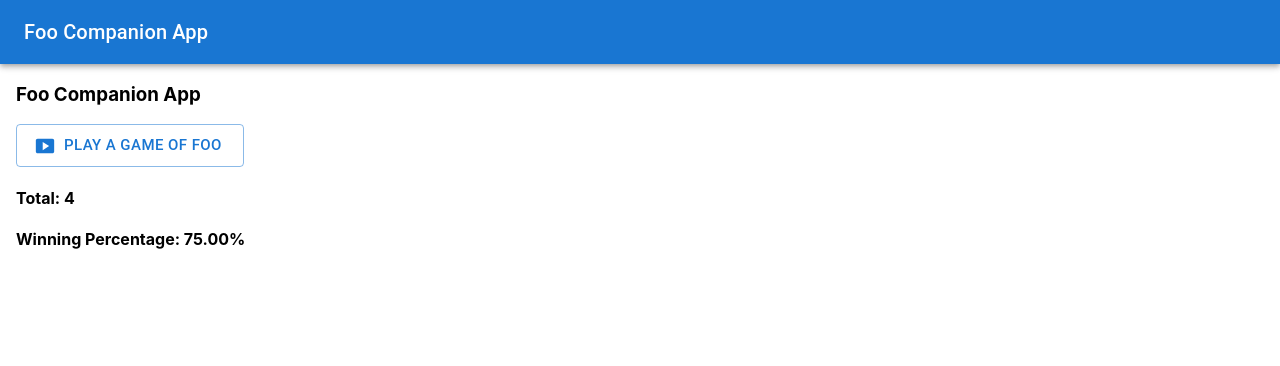
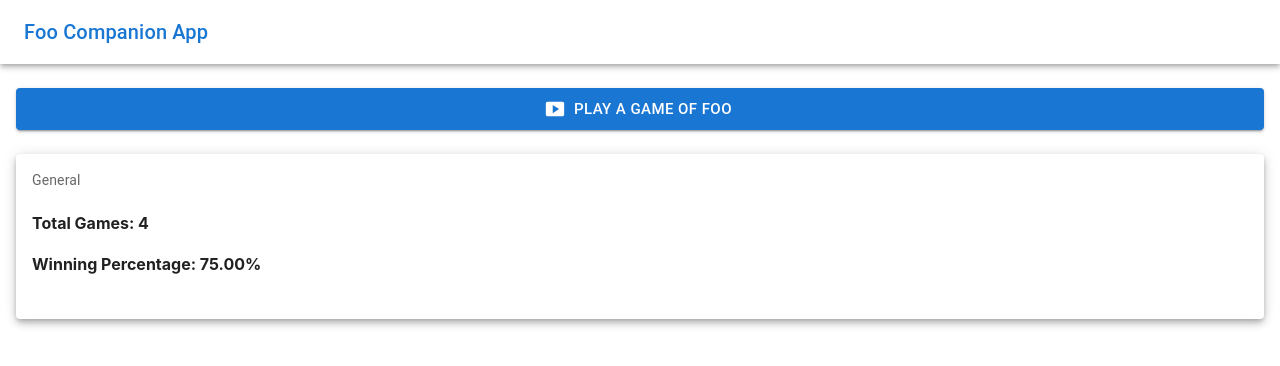
Before and after one commit to tsteelematc/foo-23f, a React (Create React App) app: page / in a window 1280 px wide. Shown: the top 366 px of the page. Built offline with nearby package versions, Linux system fonts and the light colour scheme.

Commit message:
Hmm, not entirely ugly...
My "clean" / brutalist aesthetic ! ! !

```diff
--- a/src/App.tsx
+++ b/src/App.tsx
@@ -60,9 +60,9 @@ const App = () => {
   return (
     <div className="App">
       <Box sx={{ flexGrow: 1 }}>
-        <AppBar position="static">
+        <AppBar position="static" color="transparent">
           <Toolbar>
-            <Typography variant="h6" component="div" sx={{ flexGrow: 1, textAlign: "left" }}>
+            <Typography variant="h6" color="primary" component="div" sx={{ flexGrow: 1, textAlign: "left" }}>
               Foo Companion App
             </Typography>
           </Toolbar>
--- a/src/Home.tsx
+++ b/src/Home.tsx
@@ -3,6 +3,10 @@ import SmartDisplay from '@mui/icons-material/SmartDisplay';
 import { useNavigate } from "react-router-dom";
 import { WinningPercentageDisplay } from './foo-game-results';
 import { FC } from 'react';
+import Box from '@mui/material/Box';
+import Card from '@mui/material/Card';
+import Typography from '@mui/material/Typography';
+import CardContent from '@mui/material/CardContent';
 
 interface HomeProps {
     winningPercentageDisplay: WinningPercentageDisplay
@@ -14,11 +18,12 @@ export const Home: FC<HomeProps> = ({winningPercentageDisplay}) => {
 
     return (
         <>
-        <h3>
-            Foo Companion App
-        </h3>
+        <Box
+            sx={{mt: 3, backgroundColor: 'inherit'}}
+        >
             <Button
-            variant="outlined"
+                variant="contained"
+                color="primary"
                 size="large"
                 startIcon={
                 <SmartDisplay />
@@ -26,15 +31,24 @@ export const Home: FC<HomeProps> = ({winningPercentageDisplay}) => {
                 onClick={
                     () => navigate('/setup')
                 }
+                sx={{ width: '100%'}}
             >
                 Play a Game of Foo
             </Button>
+        </Box>
+        <Card sx={{mt: 3, boxShadow: 5}}>
+            <CardContent>
+                <Typography sx={{ fontSize: 14 }} color="text.secondary" gutterBottom>
+                    General
+                </Typography>
                 <h4>
-            {`Total: ${winningPercentageDisplay.totalGames}`}
+                    {`Total Games: ${winningPercentageDisplay.totalGames}`}
                 </h4>
                 <h4>
                     {`Winning Percentage: ${winningPercentageDisplay.winningPercentage}`}
                 </h4>
+            </CardContent>
+        </Card>
         </>
     );
 };
```
Lines whose indentation alone changed are shown as unchanged.
